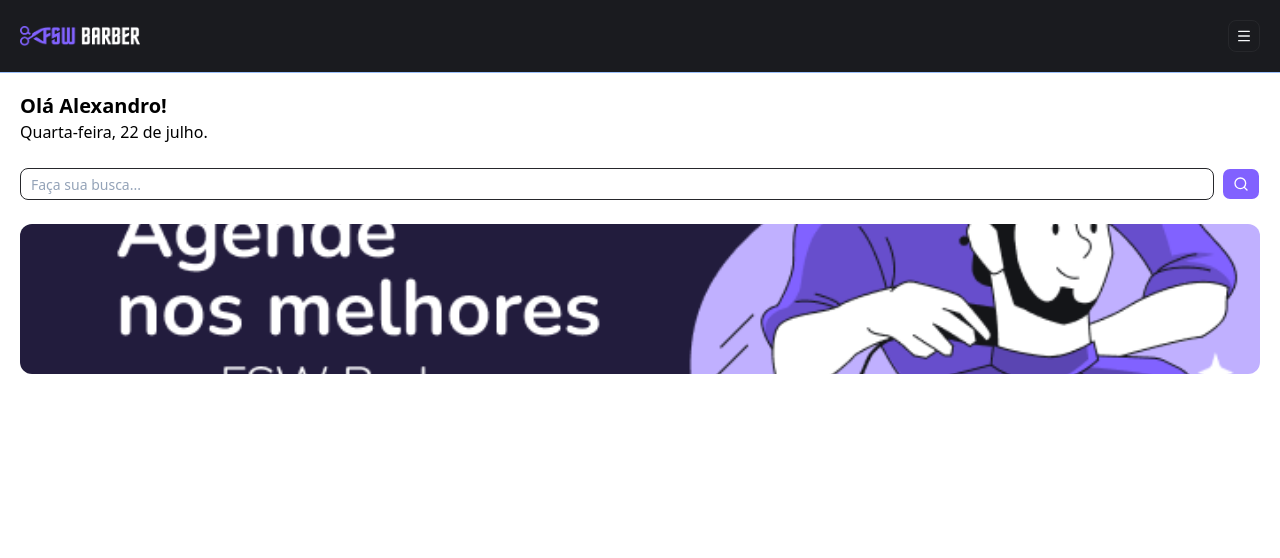
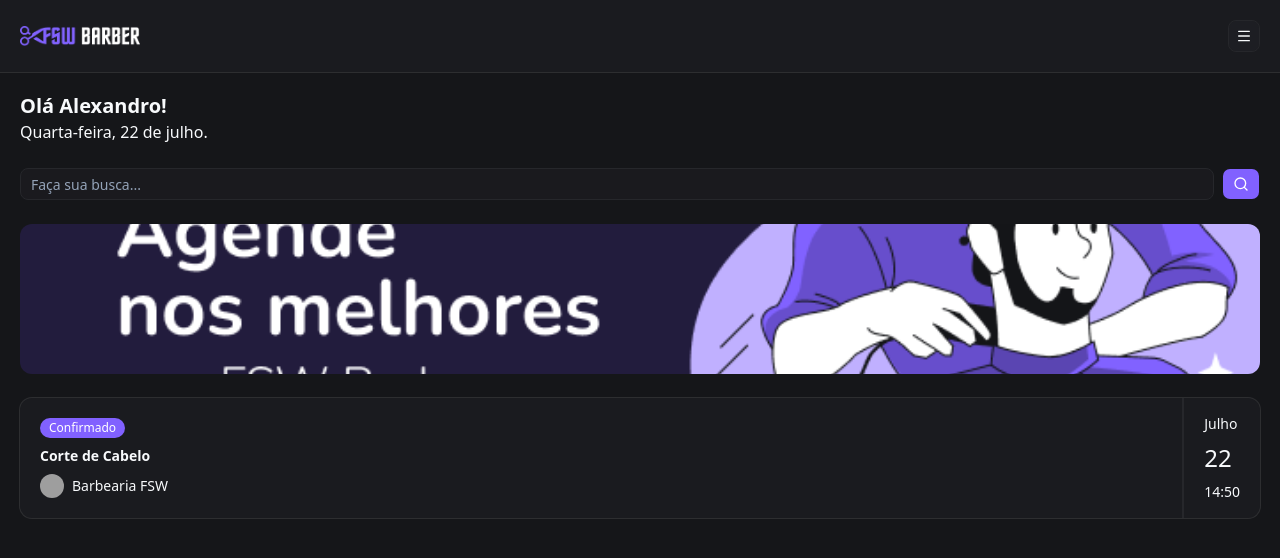
Before and after one commit to alexandroleite/cursobarbershop, a Next.js app: page / in a window 1280 px wide. Shown: the top 558 px of the page. Built offline with nearby package versions, Linux system fonts and the light colour scheme; grey boxes are pictures that could not be loaded.

Commit message:
feat: add booking items

```diff
--- /dev/null
+++ b/src/app/_components/ui/avatar.tsx
@@ -0,0 +1,109 @@
+"use client"
+
+import * as React from "react"
+import { Avatar as AvatarPrimitive } from "@base-ui/react/avatar"
+
+import { cn } from "@/app/_lib/utils"
+
+function Avatar({
+  className,
+  size = "default",
+  ...props
+}: AvatarPrimitive.Root.Props & {
+  size?: "default" | "sm" | "lg"
+}) {
+  return (
+    <AvatarPrimitive.Root
+      data-slot="avatar"
+      data-size={size}
+      className={cn(
+        "group/avatar relative flex size-8 shrink-0 select-none rounded-full after:absolute after:inset-0 after:rounded-full after:border after:border-border after:mix-blend-darken data-[size=lg]:size-10 data-[size=sm]:size-6 dark:after:mix-blend-lighten",
+        className,
+      )}
+      {...props}
+    />
+  )
+}
+
+function AvatarImage({ className, ...props }: AvatarPrimitive.Image.Props) {
+  return (
+    <AvatarPrimitive.Image
+      data-slot="avatar-image"
+      className={cn(
+        "aspect-square size-full rounded-full object-cover",
+        className,
+      )}
+      {...props}
+    />
+  )
+}
+
+function AvatarFallback({
+  className,
+  ...props
+}: AvatarPrimitive.Fallback.Props) {
+  return (
+    <AvatarPrimitive.Fallback
+      data-slot="avatar-fallback"
+      className={cn(
+        "flex size-full items-center justify-center rounded-full bg-muted text-sm text-muted-foreground group-data-[size=sm]/avatar:text-xs",
+        className,
+      )}
+      {...props}
+    />
+  )
+}
+
+function AvatarBadge({ className, ...props }: React.ComponentProps<"span">) {
+  return (
+    <span
+      data-slot="avatar-badge"
+      className={cn(
+        "absolute bottom-0 right-0 z-10 inline-flex select-none items-center justify-center rounded-full bg-primary text-primary-foreground bg-blend-color ring-2 ring-background",
+        "group-data-[size=sm]/avatar:size-2 group-data-[size=sm]/avatar:[&>svg]:hidden",
+        "group-data-[size=default]/avatar:size-2.5 group-data-[size=default]/avatar:[&>svg]:size-2",
+        "group-data-[size=lg]/avatar:size-3 group-data-[size=lg]/avatar:[&>svg]:size-2",
+        className,
+      )}
+      {...props}
+    />
+  )
+}
+
+function AvatarGroup({ className, ...props }: React.ComponentProps<"div">) {
+  return (
+    <div
+      data-slot="avatar-group"
+      className={cn(
+        "group/avatar-group flex -space-x-2 *:data-[slot=avatar]:ring-2 *:data-[slot=avatar]:ring-background",
+        className,
+      )}
+      {...props}
+    />
+  )
+}
+
+function AvatarGroupCount({
+  className,
+  ...props
+}: React.ComponentProps<"div">) {
+  return (
+    <div
+      data-slot="avatar-group-count"
+      className={cn(
+        "group-has-data-[size=lg]/avatar-group:size-10 group-has-data-[size=sm]/avatar-group:size-6 group-has-data-[size=lg]/avatar-group:[&>svg]:size-5 group-has-data-[size=sm]/avatar-group:[&>svg]:size-3 relative flex size-8 shrink-0 items-center justify-center rounded-full bg-muted text-sm text-muted-foreground ring-2 ring-background [&>svg]:size-4",
+        className,
+      )}
+      {...props}
+    />
+  )
+}
+
+export {
+  Avatar,
+  AvatarImage,
+  AvatarFallback,
+  AvatarGroup,
+  AvatarGroupCount,
+  AvatarBadge,
+}
--- /dev/null
+++ b/src/app/_components/ui/badge.tsx
@@ -0,0 +1,52 @@
+import { mergeProps } from "@base-ui/react/merge-props"
+import { useRender } from "@base-ui/react/use-render"
+import { cva, type VariantProps } from "class-variance-authority"
+
+import { cn } from "@/app/_lib/utils"
+
+const badgeVariants = cva(
+  "group/badge inline-flex h-5 w-fit shrink-0 items-center justify-center gap-1 overflow-hidden rounded-4xl border border-transparent px-2 py-0.5 text-xs font-medium whitespace-nowrap transition-all focus-visible:border-ring focus-visible:ring-[3px] focus-visible:ring-ring/50 has-data-[icon=inline-end]:pr-1.5 has-data-[icon=inline-start]:pl-1.5 aria-invalid:border-destructive aria-invalid:ring-destructive/20 dark:aria-invalid:ring-destructive/40 [&>svg]:pointer-events-none [&>svg]:size-3!",
+  {
+    variants: {
+      variant: {
+        default: "bg-primary text-primary-foreground [a]:hover:bg-primary/80",
+        secondary:
+          "bg-secondary text-secondary-foreground [a]:hover:bg-secondary/80",
+        destructive:
+          "bg-destructive/10 text-destructive focus-visible:ring-destructive/20 dark:bg-destructive/20 dark:focus-visible:ring-destructive/40 [a]:hover:bg-destructive/20",
+        outline:
+          "border-border text-foreground [a]:hover:bg-muted [a]:hover:text-muted-foreground",
+        ghost:
+          "hover:bg-muted hover:text-muted-foreground dark:hover:bg-muted/50",
+        link: "text-primary underline-offset-4 hover:underline",
+      },
+    },
+    defaultVariants: {
+      variant: "default",
+    },
+  },
+)
+
+function Badge({
+  className,
+  variant = "default",
+  render,
+  ...props
+}: useRender.ComponentProps<"span"> & VariantProps<typeof badgeVariants>) {
+  return useRender({
+    defaultTagName: "span",
+    props: mergeProps<"span">(
+      {
+        className: cn(badgeVariants({ variant }), className),
+      },
+      props,
+    ),
+    render,
+    state: {
+      slot: "badge",
+      variant,
+    },
+  })
+}
+
+export { Badge, badgeVariants }
--- a/src/app/globals.css
+++ b/src/app/globals.css
@@ -3,6 +3,7 @@
 @tailwind utilities;
 
 @layer base {
+  :root,
   .dark {
     --background: 225 9% 9%;
     --foreground: 210 40% 98%;
--- a/src/app/layout.tsx
+++ b/src/app/layout.tsx
@@ -1,25 +1,14 @@
 import type { Metadata } from "next"
-import localFont from "next/font/local"
-import "@/app/globals.css";
+import "@/app/globals.css"
 import { Inter } from "next/font/google"
 import { cn } from "@/app/_lib/utils"
 
+// Usando a fonte Inter padrão do Shadcn UI
 const inter = Inter({ subsets: ["latin"], variable: "--font-sans" })
 
-const geistSans = localFont({
-  src: "./fonts/GeistVF.woff",
-  variable: "--font-geist-sans",
-  weight: "100 900",
-})
-const geistMono = localFont({
-  src: "./fonts/GeistMonoVF.woff",
-  variable: "--font-geist-mono",
-  weight: "100 900",
-})
-
 export const metadata: Metadata = {
-  title: "Create Next App",
-  description: "Generated by create next app",
+  title: "FSW Barber",
+  description: "Gerencie seus agendamentos na barbearia",
 }
 
 export default function RootLayout({
@@ -28,9 +17,12 @@
   children: React.ReactNode
 }>) {
   return (
-    <html lang="en" className={cn("font-sans", inter.variable, "dark") }>
+    <html lang="pt-BR" className="dark" suppressHydrationWarning>
       <body
-        className={`${geistSans.variable} ${geistMono.variable} antialiased`}
+        className={cn(
+          "min-h-screen bg-background font-sans text-foreground antialiased",
+          inter.variable,
+        )}
       >
         {children}
       </body>
--- a/src/app/page.tsx
+++ b/src/app/page.tsx
@@ -3,6 +3,9 @@
 import { Button } from "./_components/ui/button"
 import { Input } from "./_components/ui/input"
 import Image from "next/image"
+import { Card, CardContent } from "./_components/ui/card"
+import { Badge } from "./_components/ui/badge"
+import { Avatar, AvatarImage } from "./_components/ui/avatar"
 
 export default function Home() {
   return (
@@ -14,6 +17,7 @@
         <h2 className="text-xl font-bold">Olá Alexandro!</h2>
         <p>Quarta-feira, 22 de julho.</p>
 
+        {/* busca */}
         <div className="mt-6 flex items-center gap-2">
           <Input placeholder="Faça sua busca..." />
           <Button>
@@ -21,6 +25,7 @@
           </Button>
         </div>
 
+        {/* banner */}
         <div className="relative mt-6 h-[150px] w-full">
           <Image
             src="/banner-01.png"
@@ -29,6 +34,35 @@
             alt="Agende nos melhores com FSW Barber"
           />
         </div>
+
+        {/* agendamentos */}
+
+        <Card className="mt-6">
+          <CardContent className="flex justify-between p-0">
+            {/* esquerda */}
+            <div className="flex flex-col gap-2 py-5 pl-5">
+              <Badge className="w-fit rounded-xl">Confirmado</Badge>
+              <h3 className="font-semibold">Corte de Cabelo</h3>
+
+              <div className="flex items-center gap-2">
+                <Avatar className="h-6 w-6">
+                  <AvatarImage
+                    src="https://utfs.io/f/c97a2dc9-cf62-468b-a851-bfd2bdde775f-16p.png"
+                    alt="avatar"
+                  />
+                </Avatar>
+                <p className="text-sm">Barbearia FSW</p>
+              </div>
+            </div>
+
+            {/* div direita */}
+            <div className="flex flex-col justify-center gap-2 border-l-2 border-solid px-5">
+              <p className="text-sm">Julho</p>
+              <p className="text-2xl">22</p>
+              <p className="text-sm">14:50</p>
+            </div>
+          </CardContent>
+        </Card>
       </div>
     </div>
   )
--- a/tailwind.config.ts
+++ b/tailwind.config.ts
@@ -1,8 +1,9 @@
-import type { Config } from "tailwindcss";
-// Ajustado: Importando o plugin usando a sintaxe moderna do TypeScript
-import tailwindcssAnimate from "tailwindcss-animate";
+import type { Config } from "tailwindcss"
+import tailwindcssAnimate from "tailwindcss-animate"
 
 const config: Config = {
+  // AJUSTE 1: Ativa o modo escuro baseado na classe "dark" adicionada no html
+  darkMode: ["class"],
   content: [
     "./src/pages/**/*.{js,ts,jsx,tsx,mdx}",
     "./src/components/**/*.{js,ts,jsx,tsx,mdx}",
@@ -19,8 +20,9 @@
     },
     extend: {
       colors: {
-        background: "var(--background)",
-        foreground: "var(--foreground)",
+        // AJUSTE 2: Adicionado a função hsl() necessária para mapear as cores do Shadcn
+        background: "hsl(var(--background))",
+        foreground: "hsl(var(--foreground))",
         border: "hsl(var(--border))",
         input: "hsl(var(--input))",
         ring: "hsl(var(--ring))",
@@ -60,8 +62,7 @@
       },
     },
   },
-  // Ajustado: Passando a variável importada diretamente na lista de plugins
   plugins: [tailwindcssAnimate],
-};
+}
 
-export default config;
+export default config
```
